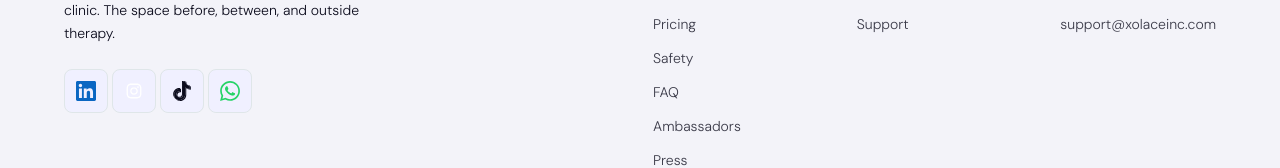
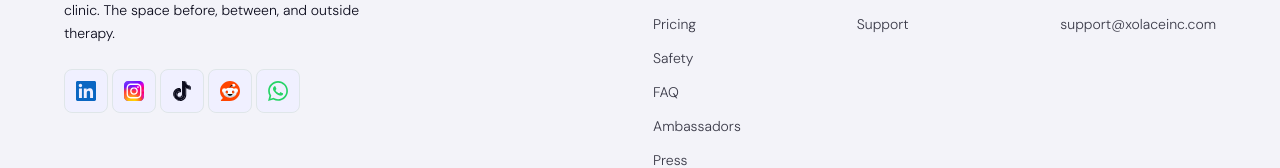
Before and after one commit to xolace-official/xolace_mobile_site, a Next.js app: page / in a window 1280 px wide. Shown: the part 10132-10300 px from the top of the page. Built offline with nearby package versions, Linux system fonts and the light colour scheme.

Commit message:
minor update

```diff
--- a/components/shared/footer.tsx
+++ b/components/shared/footer.tsx
@@ -4,6 +4,7 @@ import { LinkedIn } from "@/components/socials/linkedin-icon"
 import { Instagram } from "@/components/socials/instagram-icon"
 import { WhatsApp } from "@/components/socials/whatsapp-icon"
 import { TikTokLight } from "@/components/socials/tiktok-icon-light"
+import { Reddit } from "@/components/socials/reddit-icon"
 import { CrisisLineInline } from "@/components/shared/crisis-lines"
 import { DANGER_LINE } from "@/lib/crisis-resources"
 
@@ -27,6 +28,12 @@ const socials = [
     href: "https://www.tiktok.com/@talk.with.xolace",
     icon: <TikTokLight className="size-5" fill="currentColor" />,
     color: "currentColor",
+  },
+  {
+    label: "Reddit",
+    href: "https://www.reddit.com/r/Xolace/",
+    icon: <Reddit className="size-5" />,
+    color: undefined,
   },
   {
     label: "WhatsApp",
--- a/components/socials/instagram-icon.tsx
+++ b/components/socials/instagram-icon.tsx
@@ -3,12 +3,33 @@ import type { SVGProps } from "react"
 const Instagram = (props: SVGProps<SVGSVGElement>) => (
   <svg
     {...props}
-    xmlnsXlink="http://www.w3.org/1999/xlink"
     viewBox="0 0 264.583 264.583"
   >
     <defs>
+      {/* Stop lists the radial gradients below inherit via href: a pink-to-violet base, warm glows bottom-left and bottom, violet top-left */}
+      <linearGradient id="instagram_icon-d">
+        <stop offset="0" stopColor="#ff1b90" />
+        <stop offset="0.24" stopColor="#f80261" />
+        <stop offset="0.52" stopColor="#ed00c0" />
+        <stop offset="0.74" stopColor="#c500e9" />
+        <stop offset="1" stopColor="#7017ff" />
+      </linearGradient>
+      <linearGradient id="instagram_icon-a">
+        <stop offset="0" stopColor="#ffd600" />
+        <stop offset="0.5" stopColor="#ff6930" />
+        <stop offset="0.74" stopColor="#fe3b36" />
+        <stop offset="1" stopColor="#fe3b36" stopOpacity="0" />
+      </linearGradient>
+      <linearGradient id="instagram_icon-b">
+        <stop offset="0" stopColor="#ffd600" />
+        <stop offset="1" stopColor="#ffd600" stopOpacity="0" />
+      </linearGradient>
+      <linearGradient id="instagram_icon-c">
+        <stop offset="0" stopColor="#7638fa" />
+        <stop offset="1" stopColor="#7638fa" stopOpacity="0" />
+      </linearGradient>
       <radialGradient
-        xlinkHref="#a"
+        href="#instagram_icon-a"
         id="instagram_icon-f"
         cx="158.429"
         cy="578.088"
@@ -19,7 +40,7 @@ const Instagram = (props: SVGProps<SVGSVGElement>) => (
         gradientUnits="userSpaceOnUse"
       />
       <radialGradient
-        xlinkHref="#b"
+        href="#instagram_icon-b"
         id="instagram_icon-g"
         cx="172.615"
         cy="600.692"
@@ -30,7 +51,7 @@ const Instagram = (props: SVGProps<SVGSVGElement>) => (
         gradientUnits="userSpaceOnUse"
       />
       <radialGradient
-        xlinkHref="#c"
+        href="#instagram_icon-c"
         id="instagram_icon-h"
         cx="144.012"
         cy="51.337"
@@ -41,7 +62,7 @@ const Instagram = (props: SVGProps<SVGSVGElement>) => (
         gradientUnits="userSpaceOnUse"
       />
       <radialGradient
-        xlinkHref="#d"
+        href="#instagram_icon-d"
         id="instagram_icon-e"
         cx="199.788"
         cy="628.438"
--- /dev/null
+++ b/components/socials/reddit-icon.tsx
@@ -0,0 +1,173 @@
+import type { SVGProps } from "react"
+
+const FACE_STOPS: [number, string][] = [
+  [0, "#feffff"],
+  [0.4, "#feffff"],
+  [0.51, "#f9fcfc"],
+  [0.62, "#edf3f5"],
+  [0.7, "#dee9ec"],
+  [0.72, "#d8e4e8"],
+  [0.76, "#ccd8df"],
+  [0.8, "#c8d5dd"],
+  [0.83, "#ccd6de"],
+  [0.85, "#d8dbe2"],
+  [0.88, "#ede3e9"],
+  [0.9, "#ffebef"],
+]
+
+const EYE_STOPS: [number, string][] = [
+  [0, "#f60"],
+  [0.5, "#ff4500"],
+  [0.7, "#fc4301"],
+  [0.82, "#f43f07"],
+  [0.92, "#e53812"],
+  [1, "#d4301f"],
+]
+
+const Stops = ({ stops }: { stops: [number, string][] }) =>
+  stops.map(([offset, color]) => (
+    <stop key={offset} offset={offset} stopColor={color} />
+  ))
+
+const Reddit = (props: SVGProps<SVGSVGElement>) => (
+  <svg {...props} viewBox="0 0 256 256">
+    <defs>
+      <radialGradient
+        id="reddit-ear-left"
+        cx="672.2592"
+        cy="1.811"
+        r="127.45"
+        fx="672.2592"
+        fy="-7.319"
+        gradientTransform="matrix(0.47 0 0 -0.41 -260.07 108.3)"
+        gradientUnits="userSpaceOnUse"
+      >
+        <Stops stops={FACE_STOPS} />
+      </radialGradient>
+      {/* Mirror of the left ear's gradient across the head's centre line */}
+      <radialGradient
+        id="reddit-ear-right"
+        href="#reddit-ear-left"
+        gradientTransform="matrix(-0.47 0 0 -0.41 516.27 108.3)"
+      />
+      <radialGradient
+        id="reddit-head"
+        cx="830.6751"
+        cy="-224.6845"
+        r="384.44"
+        gradientTransform="matrix(0.47 0 0 -0.33 -260.07 25.03)"
+        gradientUnits="userSpaceOnUse"
+      >
+        <Stops stops={FACE_STOPS} />
+      </radialGradient>
+      <radialGradient
+        id="reddit-eye-right"
+        cx="-2957.2551"
+        cy="173.4222"
+        r="32.12"
+        gradientTransform="matrix(-0.47 0 0 0.69 -1224.63 31.31)"
+        gradientUnits="userSpaceOnUse"
+      >
+        <Stops stops={EYE_STOPS} />
+      </radialGradient>
+      <radialGradient
+        id="reddit-eye-left"
+        cx="745.2351"
+        cy="173.4222"
+        r="32.12"
+        gradientTransform="matrix(0.47 0 0 0.69 -260.07 31.31)"
+        gradientUnits="userSpaceOnUse"
+      >
+        <Stops stops={EYE_STOPS} />
+      </radialGradient>
+      <radialGradient
+        id="reddit-mouth"
+        cx="826.4651"
+        cy="-508.4764"
+        r="113.26"
+        gradientTransform="matrix(0.47 0 0 -0.31 -260.07 37.28)"
+        gradientUnits="userSpaceOnUse"
+      >
+        <stop offset="0" stopColor="#172e35" />
+        <stop offset="0.29" stopColor="#0e1c21" />
+        <stop offset="0.73" stopColor="#030708" />
+        <stop offset="1" stopColor="#000" />
+      </radialGradient>
+      <radialGradient
+        id="reddit-antenna-ball"
+        cx="926.3451"
+        cy="277.9019"
+        r="99.42"
+        gradientTransform="matrix(0.47 0 0 -0.47 -260.07 164.72)"
+        gradientUnits="userSpaceOnUse"
+      >
+        <Stops stops={FACE_STOPS} />
+      </radialGradient>
+      <radialGradient
+        id="reddit-antenna"
+        cx="884.9151"
+        cy="177.5619"
+        r="81.49"
+        gradientTransform="matrix(0.47 0 0 -0.47 -260.07 168.5)"
+        gradientUnits="userSpaceOnUse"
+      >
+        <stop offset="0.48" stopColor="#7a9299" />
+        <stop offset="0.67" stopColor="#172e35" />
+        <stop offset="0.75" stopColor="#000" />
+        <stop offset="0.82" stopColor="#172e35" />
+      </radialGradient>
+    </defs>
+    <path
+      fill="#ff4500"
+      d="M128,0L128,0C57.3,0,0,57.3,0,128l0,0c0,35.4,14.3,67.4,37.5,90.5l-24.4,24.4c-4.8,4.8-1.4,13.1,5.4,13.1H128l0,0c70.7,0,128-57.3,128-128l0,0C256,57.3,198.7,0,128,0z"
+    />
+    <circle fill="url(#reddit-ear-right)" cx="200.6" cy="123.7" r="29.9" />
+    <circle fill="url(#reddit-ear-left)" cx="55.4" cy="123.7" r="29.9" />
+    <ellipse fill="url(#reddit-head)" cx="128.1" cy="149.3" rx="85.3" ry="64" />
+    <path
+      fill="#842123"
+      d="M102.8,143.1c-0.5,10.8-7.7,14.8-16.1,14.8s-14.8-5.6-14.3-16.4s7.7-18,16.1-18S103.3,132.3,102.8,143.1z"
+    />
+    <path
+      fill="#842123"
+      d="M183.6,141.5c0.5,10.8-5.9,16.4-14.3,16.4s-15.6-3.9-16.1-14.8c-0.5-10.8,5.9-19.6,14.3-19.6S183.1,130.6,183.6,141.5L183.6,141.5z"
+    />
+    <path
+      fill="url(#reddit-eye-right)"
+      d="M153.3,144.1c0.5,10.1,7.2,13.8,15,13.8s13.8-5.5,13.4-15.7c-0.5-10.1-7.2-16.8-15-16.8S152.8,133.9,153.3,144.1z"
+    />
+    <path
+      fill="url(#reddit-eye-left)"
+      d="M102.8,144.1c-0.5,10.1-7.2,13.8-15,13.8s-13.8-5.5-13.3-15.7c0.5-10.1,7.2-16.8,15-16.8S103.3,133.9,102.8,144.1z"
+    />
+    <path
+      fill="#bbcfda"
+      d="M128.1,165.1c-10.6,0-20.7,0.5-30.1,1.4c-1.6,0.2-2.6,1.8-2,3.2c5.2,12.3,17.6,21,32.1,21s26.8-8.6,32.1-21c0.6-1.5-0.4-3.1-2-3.2C148.8,165.6,138.7,165.1,128.1,165.1z"
+    />
+    <path
+      fill="#fff"
+      d="M128.1,167.5c-10.6,0-20.7,0.5-30,1.5c-1.6,0.2-2.6,1.8-2,3.3c5.2,12.5,17.6,21.3,32,21.3s26.8-8.8,32-21.3c0.6-1.5-0.4-3.1-2-3.3C148.7,168,138.6,167.5,128.1,167.5L128.1,167.5z"
+    />
+    <path
+      fill="url(#reddit-mouth)"
+      d="M128.1,166.2c-10.4,0-20.3,0.5-29.5,1.4c-1.6,0.2-2.6,1.8-2,3.2c5.2,12.3,17.3,21,31.5,21s26.3-8.6,31.5-21c0.6-1.5-0.4-3.1-2-3.2C148.4,166.8,138.5,166.2,128.1,166.2z"
+    />
+    <circle fill="url(#reddit-antenna-ball)" cx="174.8" cy="55.5" r="21.2" />
+    <path
+      fill="url(#reddit-antenna)"
+      d="M127.8,88c-2.5,0-4.6-1.1-4.6-2.7c0-19,15.4-34.4,34.4-34.4c2.5,0,4.6,2.1,4.6,4.6s-2.1,4.6-4.6,4.6c-13.9,0-25.2,11.3-25.2,25.2C132.4,87,130.3,88,127.8,88z"
+    />
+    <path
+      fill="#ff6101"
+      d="M97.3,149.1c0,3.9-4.2,5.7-9.3,5.7s-9.3-1.8-9.3-5.7s4.2-7.1,9.3-7.1S97.3,145.1,97.3,149.1z"
+    />
+    <path
+      fill="#ff6101"
+      d="M177.5,149.1c0,3.9-4.2,5.7-9.3,5.7s-9.3-1.8-9.3-5.7s4.2-7.1,9.3-7.1S177.5,145.1,177.5,149.1z"
+    />
+    <ellipse fill="#ffc49c" cx="94.4" cy="134.8" rx="3.3" ry="3.6" />
+    <ellipse fill="#ffc49c" cx="173.3" cy="134.8" rx="3.3" ry="3.6" />
+  </svg>
+)
+
+export { Reddit }
```
